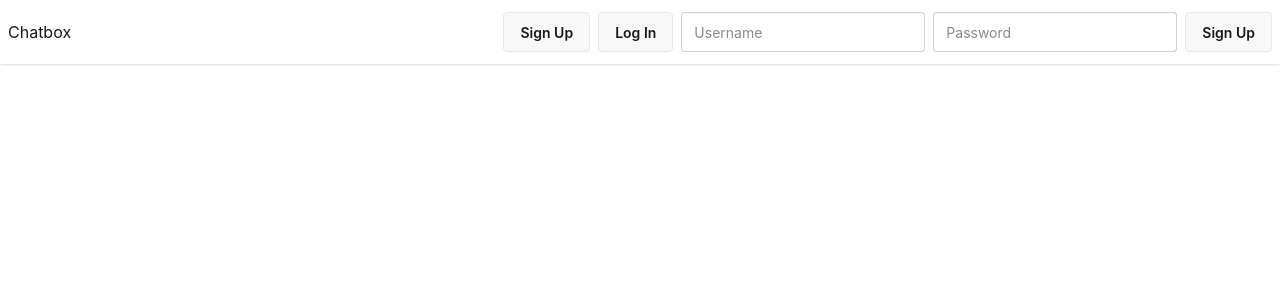
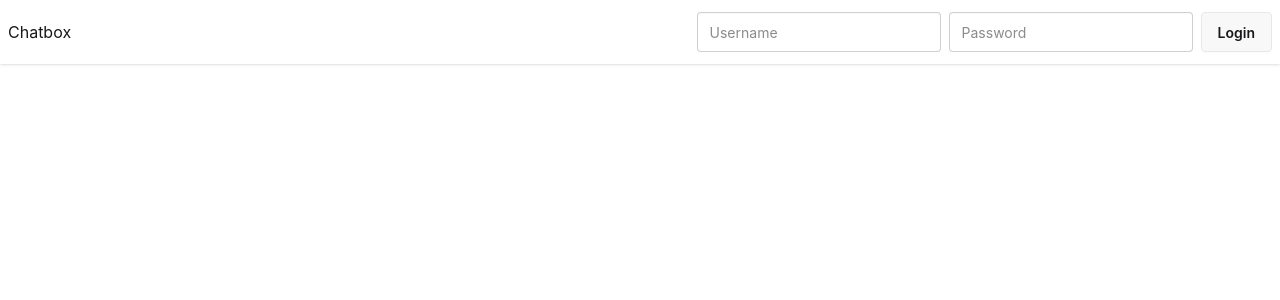
Before and after one commit to robinjesson/chatbox-fullstack, a React (Vite) app in the folder frontend/: page / in a window 1280 px wide. Shown: the top 300 px of the page. Built offline with nearby package versions, Linux system fonts and the light colour scheme; no server answers.

Commit message:
refactor: simplify Menu component by removing signup toggle and related logic

```diff
--- a/frontend/src/components/menu/Menu.tsx
+++ b/frontend/src/components/menu/Menu.tsx
@@ -1,8 +1,6 @@
 import { useQuery } from "@tanstack/react-query";
-import { useState } from "react";
 import { AuthControllerApi, Configuration, type UserResponse } from "../../api";
 import Login from "../login/Login";
-import Signup from "../signup/Signup";
 
 const authApi = new AuthControllerApi(
   new Configuration({
@@ -20,9 +18,6 @@ const Menu = ({ setUser }: MenuProps) => {
     queryKey: ["me"],
     queryFn: () => authApi.me(),
   });
-  const [toggleLoginSignup, setToggleLoginSignup] = useState<
-    "signup" | "login"
-  >("signup");
 
   if (me) setUser(me);
 
@@ -30,25 +25,7 @@ const Menu = ({ setUser }: MenuProps) => {
     <>
       <div className="navbar bg-base-100 shadow-sm">
         <div className="flex-1">Chatbox</div>
-        <div className="flex gap-2">
-          {!me && (
-            <>
-              <button
-                className="btn"
-                onClick={() => setToggleLoginSignup("signup")}
-              >
-                Sign Up
-              </button>
-              <button
-                className="btn"
-                onClick={() => setToggleLoginSignup("login")}
-              >
-                Log In
-              </button>
-              {toggleLoginSignup === "signup" ? <Signup /> : <Login />}
-            </>
-          )}
-        </div>
+        <div className="flex gap-2">{!me && <Login />}</div>
       </div>
     </>
   );
```
